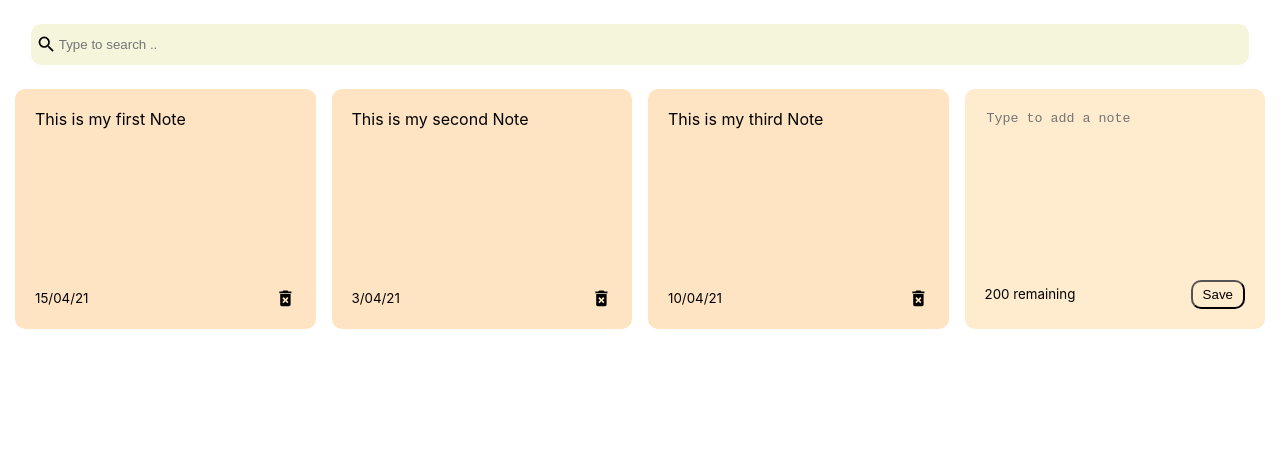
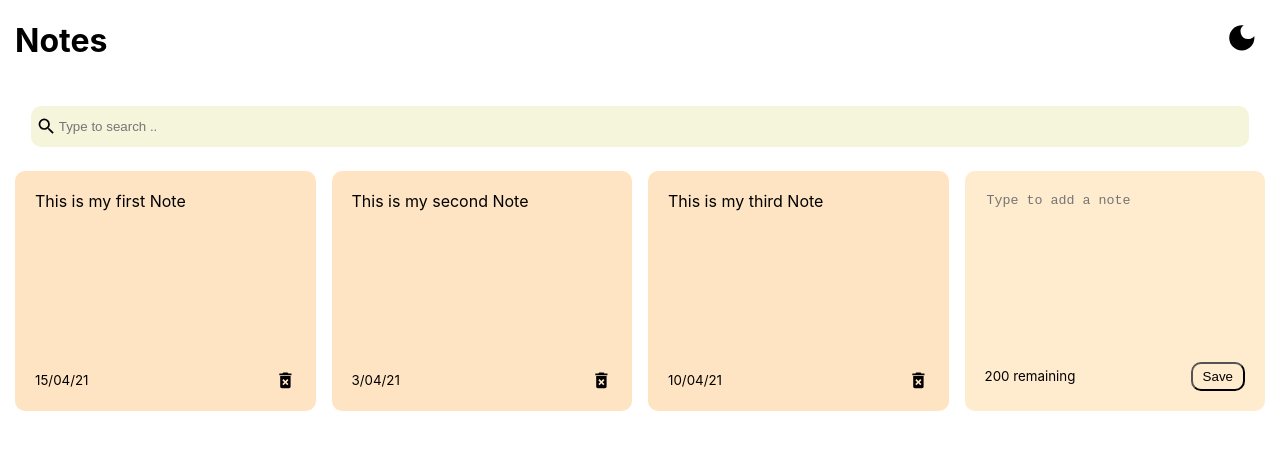
Before and after one commit to granger-p/notes, a React (Vite) app: page / in a window 1280 px wide. Shown: the top 450 px of the page. Built offline with nearby package versions, Linux system fonts and the light colour scheme.

Commit message:
Toggle option

```diff
--- a/src/App.jsx
+++ b/src/App.jsx
@@ -2,6 +2,7 @@ import { useState } from 'react';
 import {nanoid } from 'nanoid';
 import NotesList from './components/NotesList'
 import Search from './components/Search';
+import Header from './components/Header';
 const App= ()=>{
     const [notes,setNotes] = useState([{
         id:nanoid(),
@@ -39,8 +40,16 @@ const App= ()=>{
         const newNotes = notes.filter((note)=> note.id !== id);
         setNotes(newNotes);
     }
+
+    const [darkMode, setDarkMode] = useState(false);
+
+    const toggleDarkMode = () => {
+        setDarkMode((prev) => !prev);
+    };
+
     return(
-        <div className='container'>
+        <div className={`container ${darkMode ? "dark-mode" : ""}`}>
+            <Header toggleDarkMode={toggleDarkMode} darkMode={darkMode} />
             <Search handleSearchNote = {setSearchText} />
             <NotesList
                 notes = {notes.filter((note)=>{
--- /dev/null
+++ b/src/components/Header.jsx
@@ -0,0 +1,13 @@
+import { MdDarkMode, MdLightMode } from "react-icons/md";
+const Header = ({toggleDarkMode,darkMode})=>{
+    return (
+        <div className="header">
+            <h1>Notes</h1>
+            <button onClick={toggleDarkMode} className="toggle-btn">
+    {darkMode ? <MdLightMode size="1.5em" color="white"/> : <MdDarkMode size="1.5em" />}
+</button>
+        </div>
+    );
+}
+
+export default Header;
--- a/src/index.css
+++ b/src/index.css
@@ -42,6 +42,10 @@ code {
 	margin-left:auto;
 	padding-right : 15px;
 	padding-left : 15px;
+}
+
+.container{
+	min-height:100vh;
 }
 
 .note-new{
@@ -99,3 +103,32 @@ textarea:focus{outline: none;}
 .search input:focus{
 	outline: none;
 }
+
+.header{
+	display:flex;
+	align-items:center;
+	justify-content:space-between;
+}
+
+.toggle-btn{
+	border:none;
+	background:none;
+	cursor:pointer;
+	font-size:1.4rem;
+	margin-left:auto;
+}
+
+.toggle-btn:hover{
+	transform:scale(1.2);
+}
+
+.dark-mode{
+	background-color:#1e1e1e;
+	color:white;
+
+}
+
+body.dark-mode{
+	background-color: black;
+	color: white;
+}
```
